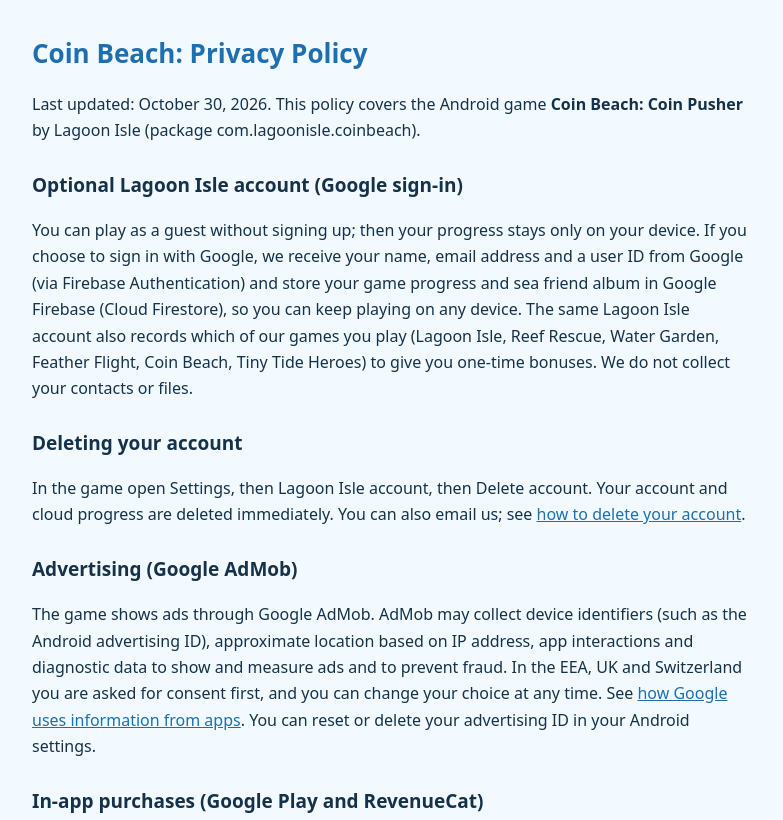
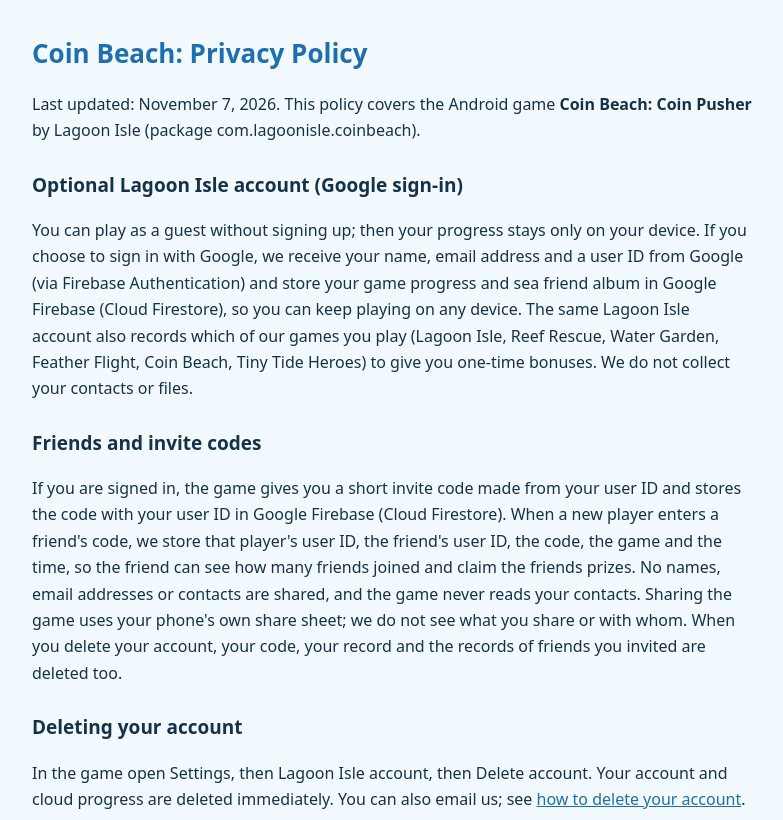
Before and after one commit to danbenyakov-code/danbenyakov-code.github.io, a plain HTML site: page beach/privacy.html in a window 1280 px wide. Shown: the top 820 px of the page, without its empty margins (248-1031 px from the left). Drawn offline with Linux system fonts and the light colour scheme.

Commit message:
Coin Beach: page features and Friends privacy section

```diff
--- a/beach/privacy.html
+++ b/beach/privacy.html
@@ -17,9 +17,11 @@ a{color:var(--accent)}
 <body>
 <main>
 <h1>Coin Beach: Privacy Policy</h1>
-<p>Last updated: October 30, 2026. This policy covers the Android game <b>Coin Beach: Coin Pusher</b> by Lagoon Isle (package com.lagoonisle.coinbeach).</p>
+<p>Last updated: November 7, 2026. This policy covers the Android game <b>Coin Beach: Coin Pusher</b> by Lagoon Isle (package com.lagoonisle.coinbeach).</p>
 <h2>Optional Lagoon Isle account (Google sign-in)</h2>
 <p>You can play as a guest without signing up; then your progress stays only on your device. If you choose to sign in with Google, we receive your name, email address and a user ID from Google (via Firebase Authentication) and store your game progress and sea friend album in Google Firebase (Cloud Firestore), so you can keep playing on any device. The same Lagoon Isle account also records which of our games you play (Lagoon Isle, Reef Rescue, Water Garden, Feather Flight, Coin Beach, Tiny Tide Heroes) to give you one-time bonuses. We do not collect your contacts or files.</p>
+<h2>Friends and invite codes</h2>
+<p>If you are signed in, the game gives you a short invite code made from your user ID and stores the code with your user ID in Google Firebase (Cloud Firestore). When a new player enters a friend's code, we store that player's user ID, the friend's user ID, the code, the game and the time, so the friend can see how many friends joined and claim the friends prizes. No names, email addresses or contacts are shared, and the game never reads your contacts. Sharing the game uses your phone's own share sheet; we do not see what you share or with whom. When you delete your account, your code, your record and the records of friends you invited are deleted too.</p>
 <h2>Deleting your account</h2>
 <p>In the game open Settings, then Lagoon Isle account, then Delete account. Your account and cloud progress are deleted immediately. You can also email us; see <a href="delete-account.html">how to delete your account</a>.</p>
 <h2>Advertising (Google AdMob)</h2>
```
Also changed, not shown: beach/index.html (+1 -1 lines).
